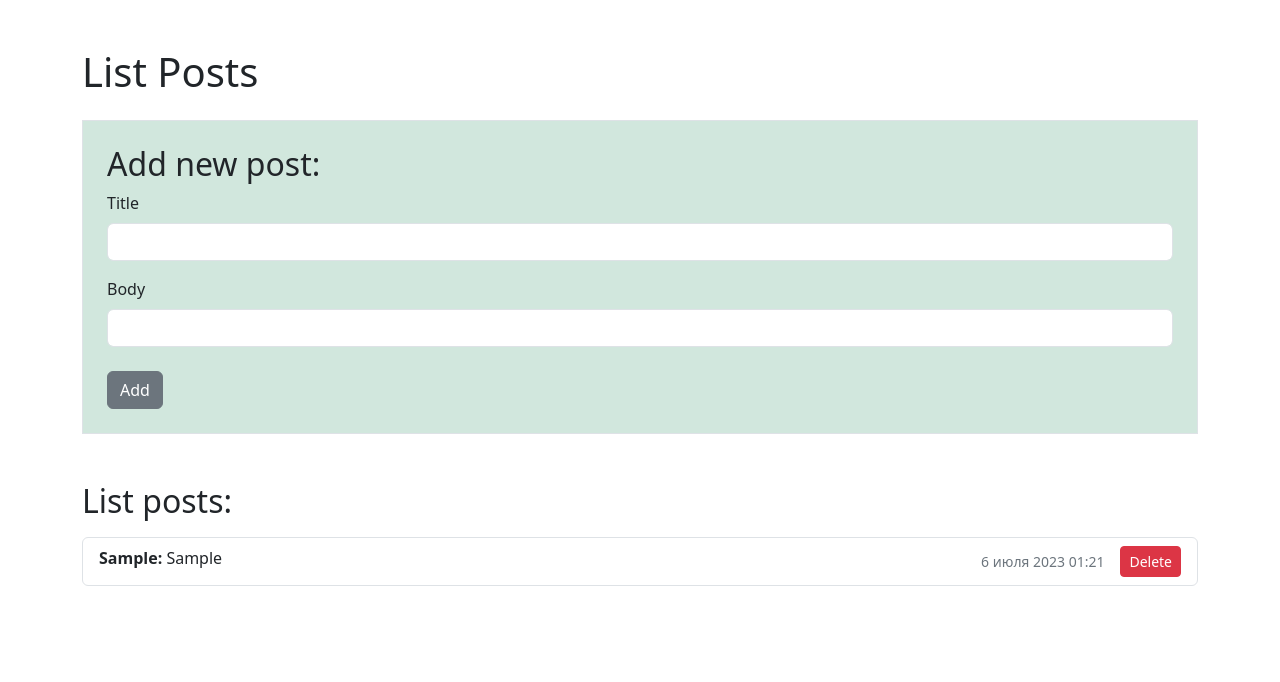
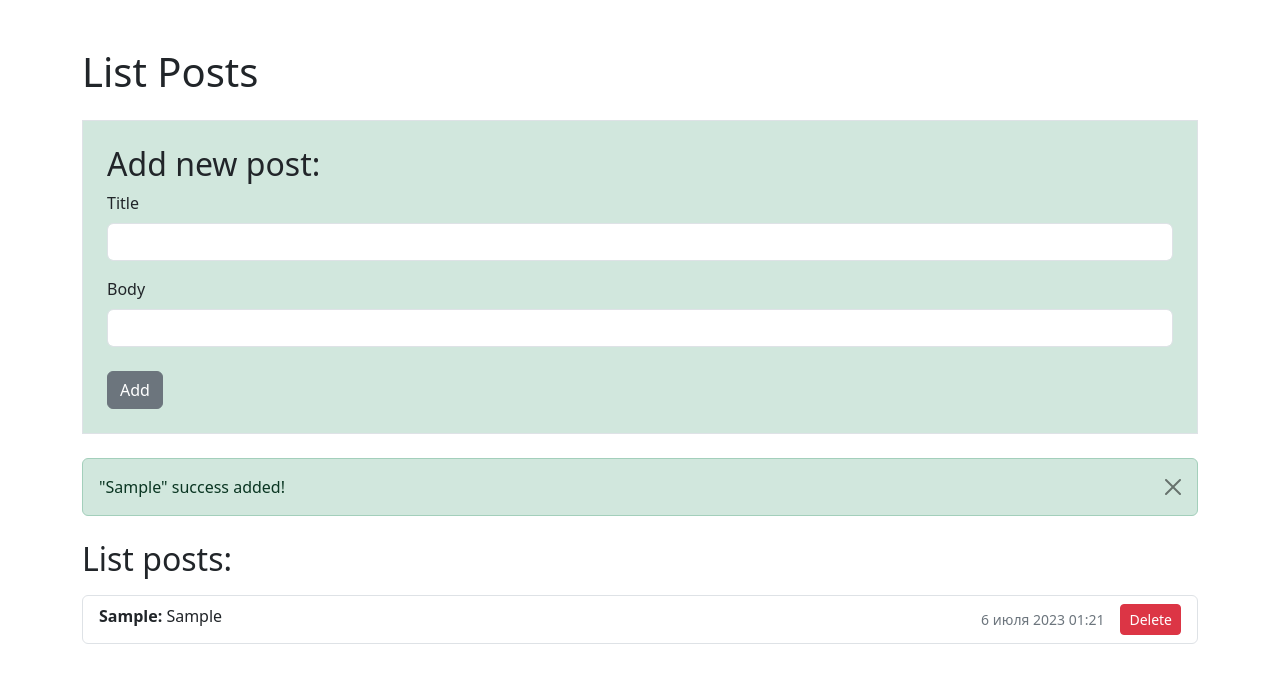
Before and after one commit to Manzadey/vue-project, a Vue app: page / in a window 1280 px wide. Both pictures are taken after typing "Sample", "Sample" into the empty fields and a click on the button "Add". Shown: the top 682 px of the page. Built offline with nearby package versions, Linux system fonts and the light colour scheme.

Commit message:
add alert: created, deleted, error

```diff
--- a/src/App.vue
+++ b/src/App.vue
@@ -3,21 +3,30 @@
 import {defineComponent} from "vue";
 import Form from "@/components/Form.vue";
 import List from "@/components/List.vue";
+import Alert from "@/components/UI/Alert.vue";
 
 const storageName = 'vue-posts';
 
 export default defineComponent({
-  components: {List, Form},
+  components: {Alert, List, Form},
 
   data() {
     return {
       posts: this.getPosts(),
+      message: {
+        text: '',
+        type: null
+      },
+
+      messages: [],
     }
   },
 
   methods: {
-    createPost(post) {
+    createPost(post, message) {
       this.posts.unshift(post);
+
+      this.addMessage(message);
 
       this.updateStoragePosts();
     },
@@ -39,7 +48,25 @@ export default defineComponent({
     deletePost(id) {
       this.posts = this.posts.filter(post => post.id !== id);
 
+      this.addMessage('Post deleted!', 'alert-warning');
+
       this.updateStoragePosts();
+    },
+
+    addMessage(message, type) {
+      this.messages.push({
+        id: Date.now(),
+        text: message,
+        type: type,
+      });
+    },
+
+    checkError(message) {
+      this.addMessage(message, 'alert-danger');
+    },
+
+    closeAlert(id) {
+      this.messages = this.messages.filter(message => message.id !== id);
     }
   }
 })
@@ -50,8 +77,14 @@ export default defineComponent({
     <div class="pb-3">
       <h1>List Posts</h1>
     </div>
+
     <div class="form">
-      <Form @create="createPost"/>
+      <Form @create="createPost" @error="checkError"/>
+
+      <div class="my-4">
+        <Alert v-for="message in messages" :key="message.id" v-if="messages.length > 0" :message="message.text" :type="message.type" :id="message.id" @close="closeAlert"/>
+      </div>
+
       <List :posts="posts" @delete="deletePost"/>
     </div>
   </section>
--- a/src/components/Form.vue
+++ b/src/components/Form.vue
@@ -14,12 +14,14 @@
     methods: {
       addPost() {
         if (this.form.title.length === 0) {
+          this.$emit('error', 'Title is empty!');
+
           return false;
         }
 
         this.form.id = Date.now();
         this.form.date = Date.now();
-        this.$emit('create', this.form);
+        this.$emit('create', this.form, `"${this.form.title}" success added!`);
         this.form = {
           title: '',
           body: '',
--- a/src/components/List.vue
+++ b/src/components/List.vue
@@ -16,7 +16,7 @@
 </script>
 
 <template>
-  <div class="mt-5">
+  <div>
     <h2>List posts:</h2>
     <div class="mt-3">
       <ul class="list-group" v-if="posts.length > 0">
--- /dev/null
+++ b/src/components/UI/Alert.vue
@@ -0,0 +1,28 @@
+<script>
+  export default {
+    props: {
+      message: {
+        type: String,
+        required: true
+      },
+      type: {
+        type: String,
+        default: 'alert-success'
+      },
+      id: Number
+    },
+
+    methods: {
+      close() {
+        this.$emit('close', this.id);
+      }
+    }
+  }
+</script>
+
+<template>
+  <div :class="type" class="alert d-flex alert-dismissible" role="alert">
+    <div>{{ message }}</div>
+    <button type="button" class="btn-close" @click="close()"></button>
+  </div>
+</template>
```
